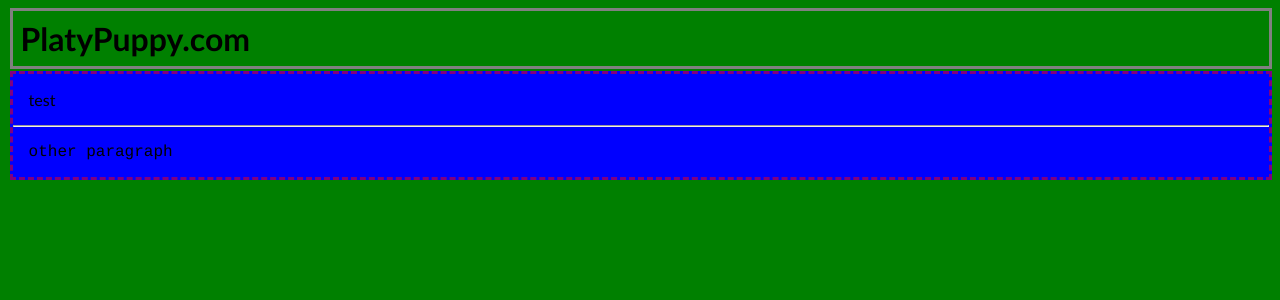
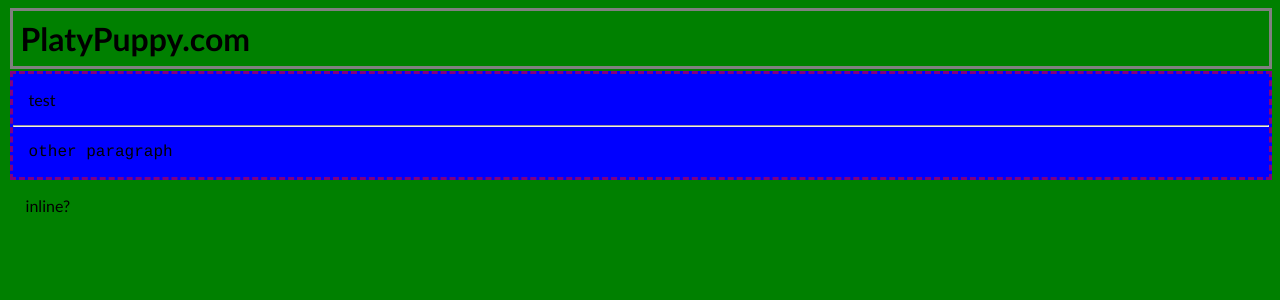
Before and after one commit to platypuppy/platypuppy-com, a Jekyll site: the page index.html, which Jekyll copies as it is, in a window 1280 px wide. Shown: the top 300 px of the page. Built offline with Jekyll 4.4.1, drawn with Linux system fonts in a browser that asks for light colours.

Commit message:
Update index.html

```diff
--- a/index.html
+++ b/index.html
@@ -13,5 +13,8 @@
       <hr/>
       <p class="mono">other paragraph</p>
     </div>
+    <div>
+      <p>inline?</p>
+    </div>
   </body>
 </html>
```
